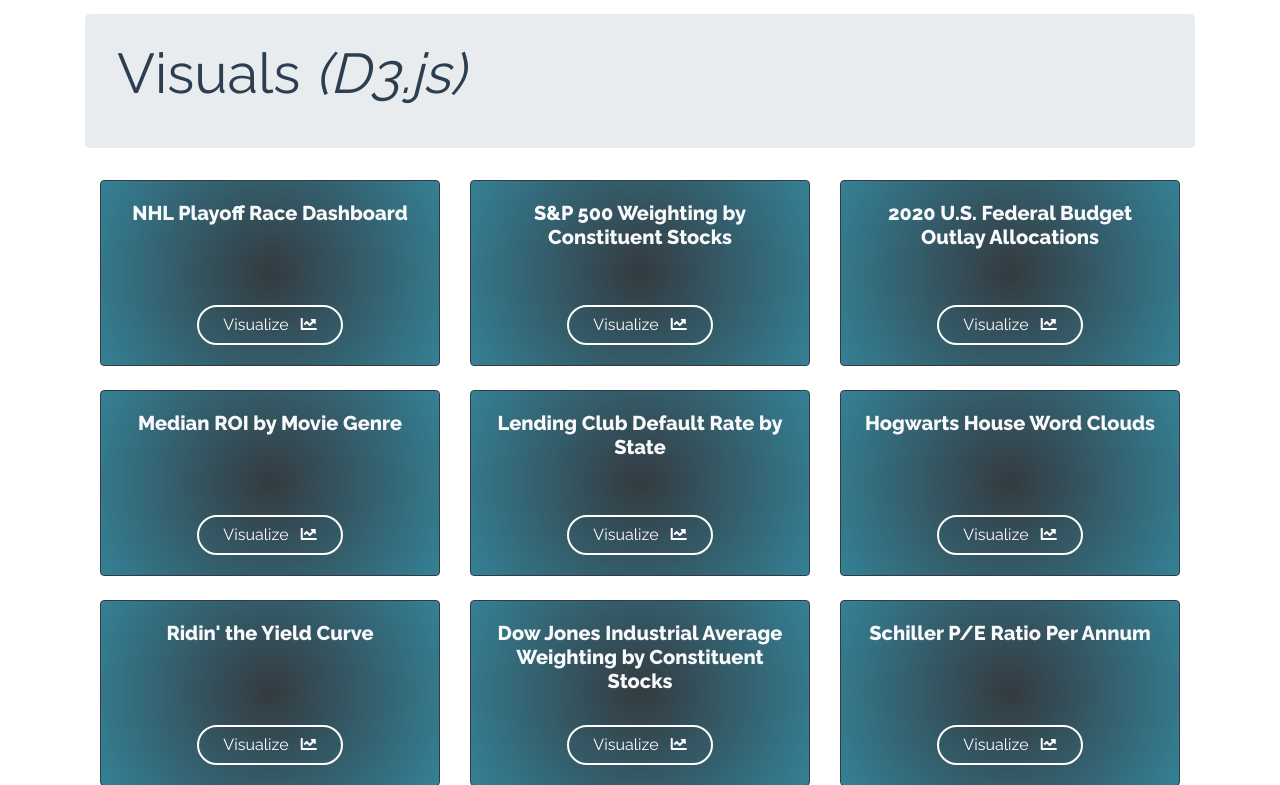
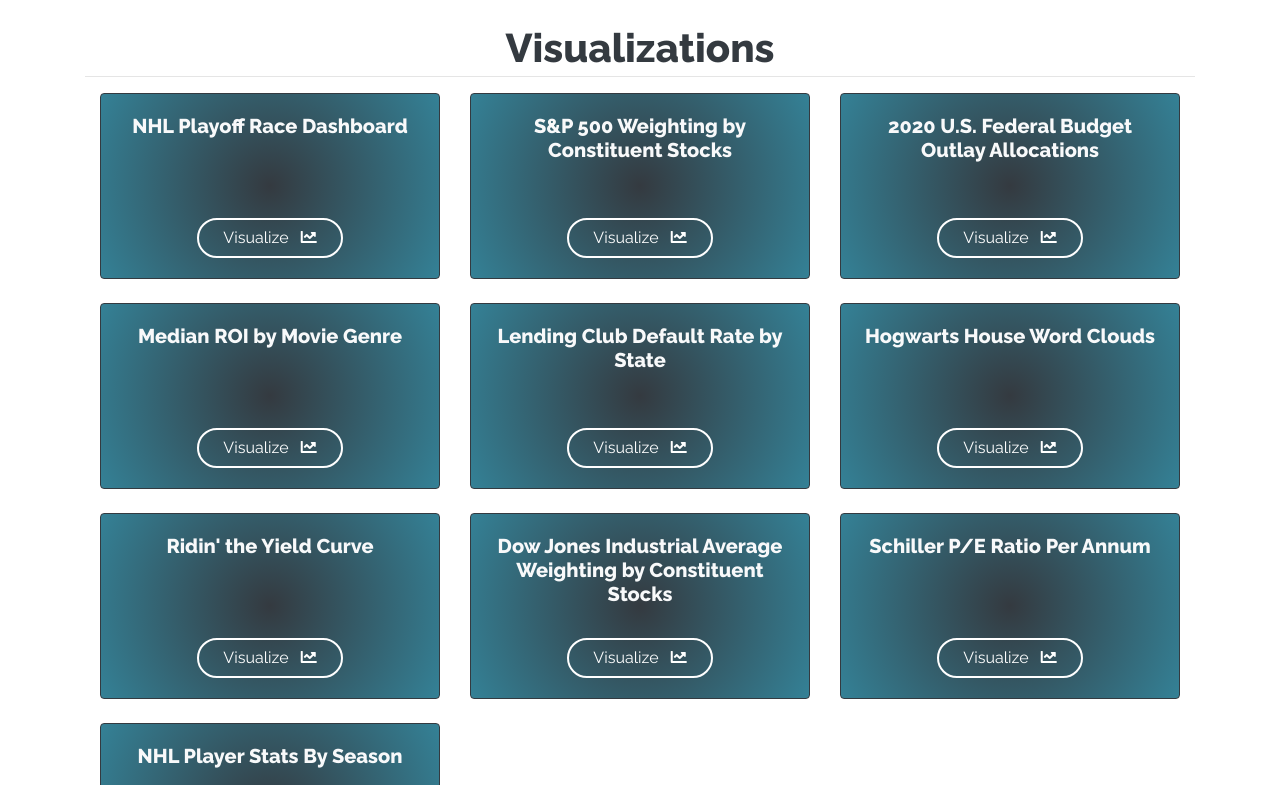
Before and after one commit to brendanfitz/portfolio-flask-app, a Flask app: page /visuals_list in a window 1280 px wide. Shown: the part 56-841 px from the top of the page. Run offline with Flask 2, Linux system fonts and the light colour scheme; some libraries are stand-ins or nearby versions.

Commit message:
Restylize page header on content lists

```diff
--- a/metis_app/core/templates/core/blogs_list.html
+++ b/metis_app/core/templates/core/blogs_list.html
@@ -2,9 +2,10 @@
 {% extends "base.html" %}
 
 {% block content %}
-<div class="jumbotron" style="padding: 1rem 2rem">
-  <h1 class="display-4">Blogs</h1>
+<div class="page-header d-flex justify-content-center">
+  <h1 class="mb-1 text-dark">Blogs</h1>
 </div>
+<hr class="mt-0">
 <div class="container">
   <div class="row d-flex">
     {% for blog in blog_db %}
--- a/metis_app/core/templates/core/models_list.html
+++ b/metis_app/core/templates/core/models_list.html
@@ -2,9 +2,10 @@
 {% extends "base.html" %}
 
 {% block content %}
-<div class="jumbotron" style="padding: 1rem 2rem">
-  <h1 class="display-4">Models</h1>
+<div class="page-header d-flex justify-content-center">
+  <h1 class="mb-1 text-dark">Models</h1>
 </div>
+<hr class="mt-0">
 <div class="container">
   <div class="row d-flex">
     {% for model in ml_db %}
--- a/metis_app/core/templates/core/visuals_list.html
+++ b/metis_app/core/templates/core/visuals_list.html
@@ -2,9 +2,10 @@
 {% extends "base.html" %}
 
 {% block content %}
-<div class="jumbotron" style="padding: 1rem 2rem">
-  <h1 class="display-4">Visuals <em>(D3.js)</em></h1>
+<div class="page-header d-flex justify-content-center">
+  <h1 class="mb-1 text-dark">Visualizations</h1>
 </div>
+<hr class="mt-0">
 <div class="container">
   <div class="row d-flex">
     {% for visual in visuals_db %}
```
